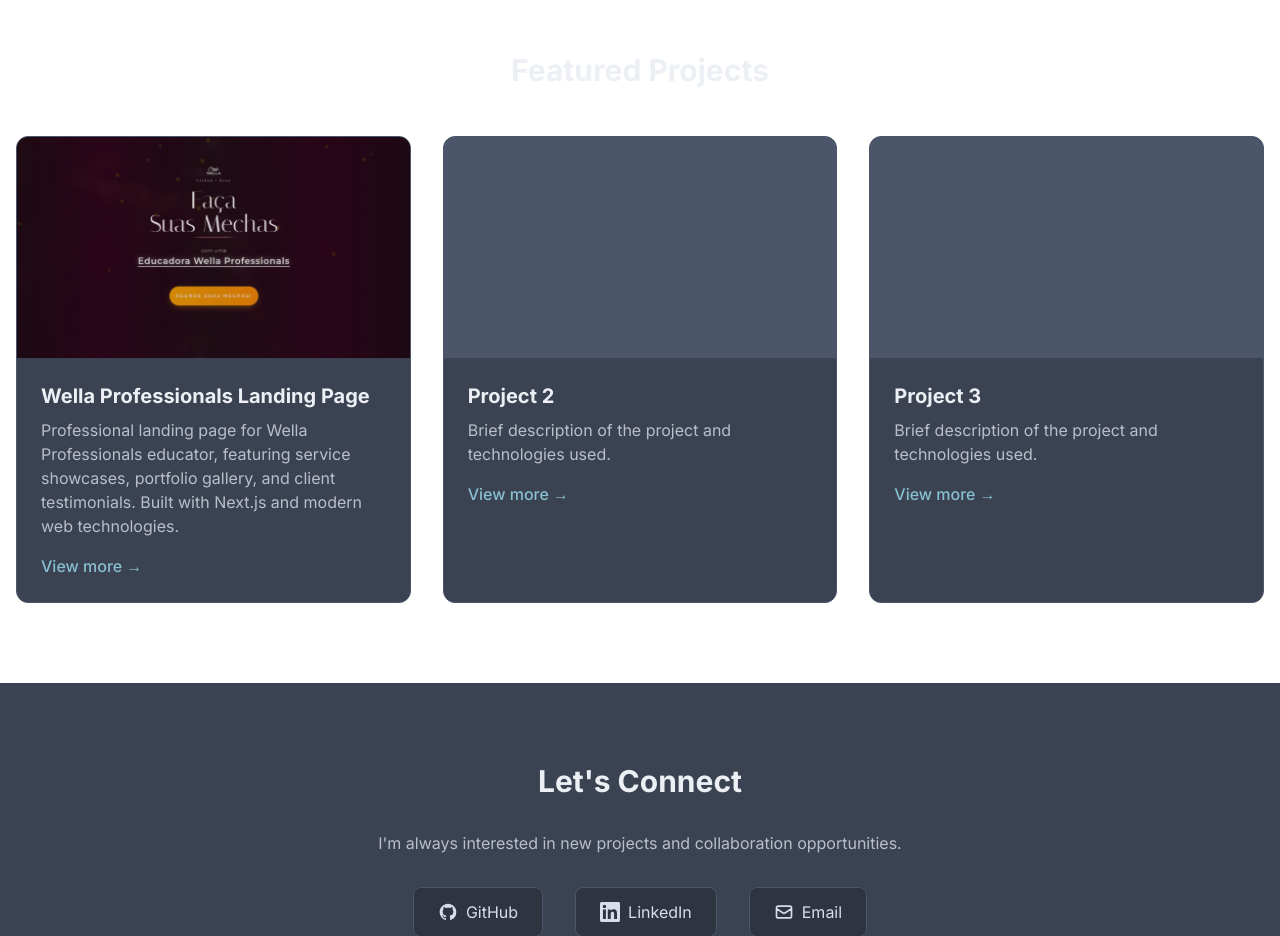
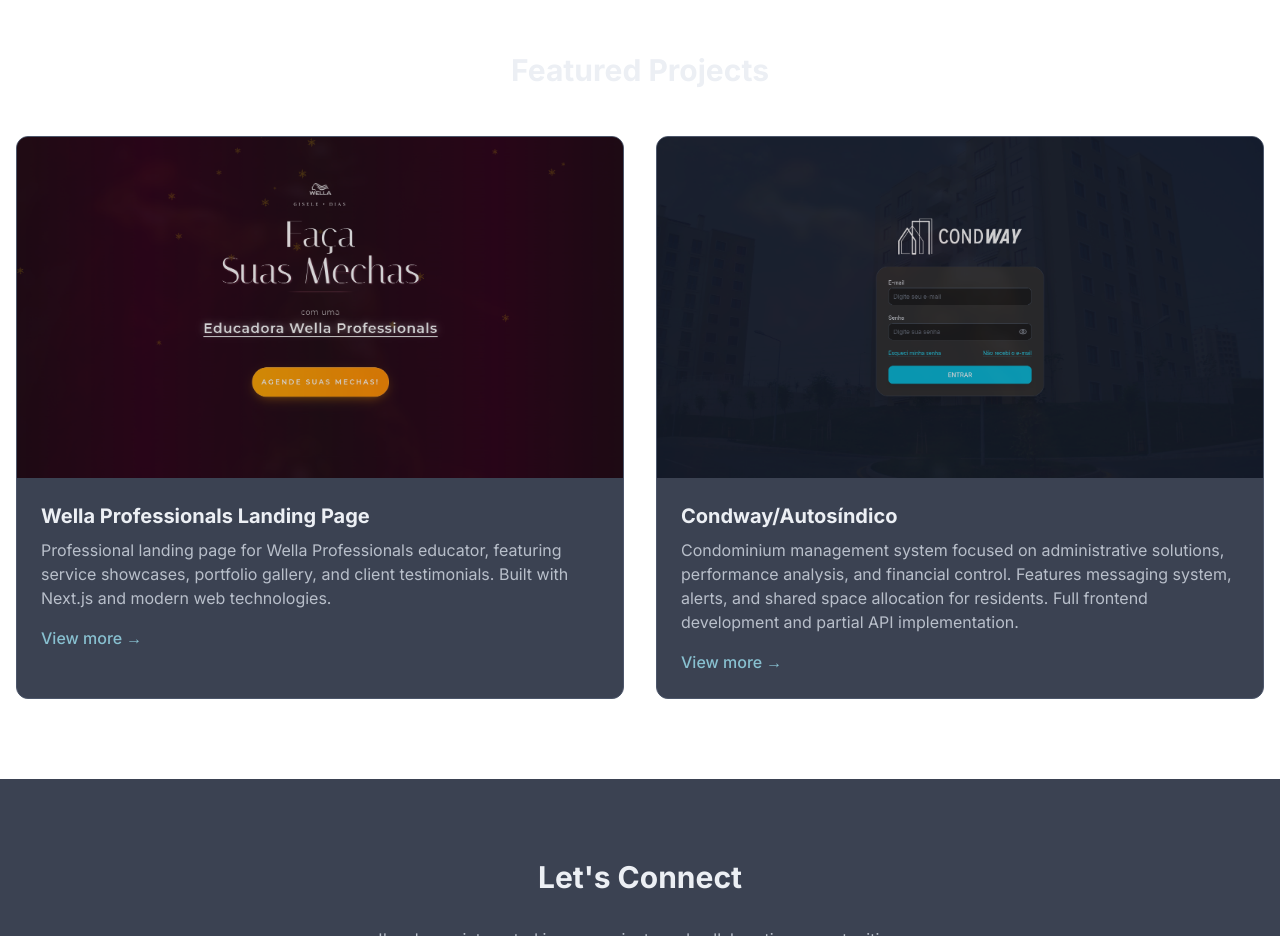
Before and after one commit to nsalgado2000/portfolio-nsalgado, a Next.js app: page / in a window 1280 px wide. Shown: the part 1220-2156 px from the top of the page. Built offline with nearby package versions, Linux system fonts and the light colour scheme.

Commit message:
feat: add new project "Condway/Autosíndico" with detailed description and image to Projects component

```diff
--- a/src/app/components/Projects.jsx
+++ b/src/app/components/Projects.jsx
@@ -11,16 +11,17 @@
   },
   {
     id: 2,
-    title: 'Project 2',
-    description: 'Brief description of the project and technologies used.',
+    title: 'Condway/Autosíndico',
+    description: 'Condominium management system focused on administrative solutions, performance analysis, and financial control. Features messaging system, alerts, and shared space allocation for residents. Full frontend development and partial API implementation.',
     link: '#',
+    image: '/project-2.png',
   },
-  {
-    id: 3,
-    title: 'Project 3',
-    description: 'Brief description of the project and technologies used.',
-    link: '#',
-  },
+  // {
+  //   id: 3,
+  //   title: 'Project 3',
+  //   description: 'Brief description of the project and technologies used.',
+  //   link: '#',
+  // },
 ];
 
 export default function Projects() {
@@ -29,7 +30,7 @@
         <h2 className="text-3xl font-bold text-center mb-12 text-[#ECEFF4]">
           Featured Projects
         </h2>
-        <div className="grid md:grid-cols-2 lg:grid-cols-3 gap-8">
+        <div className="grid md:grid-cols-2 gap-8">
           {projects.map((project) => (
             <Link
               key={project.id}
```
Also changed, not shown: public/project-2.png (added).
